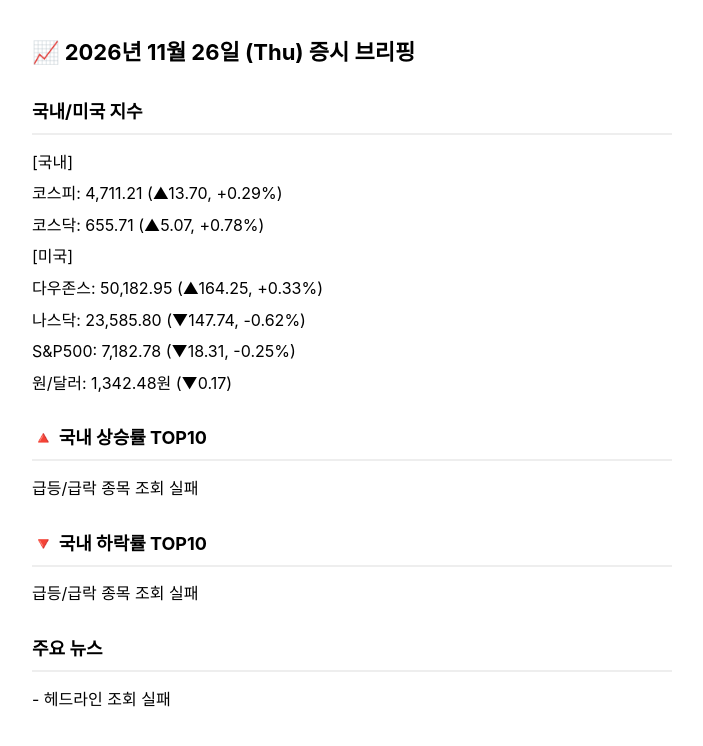
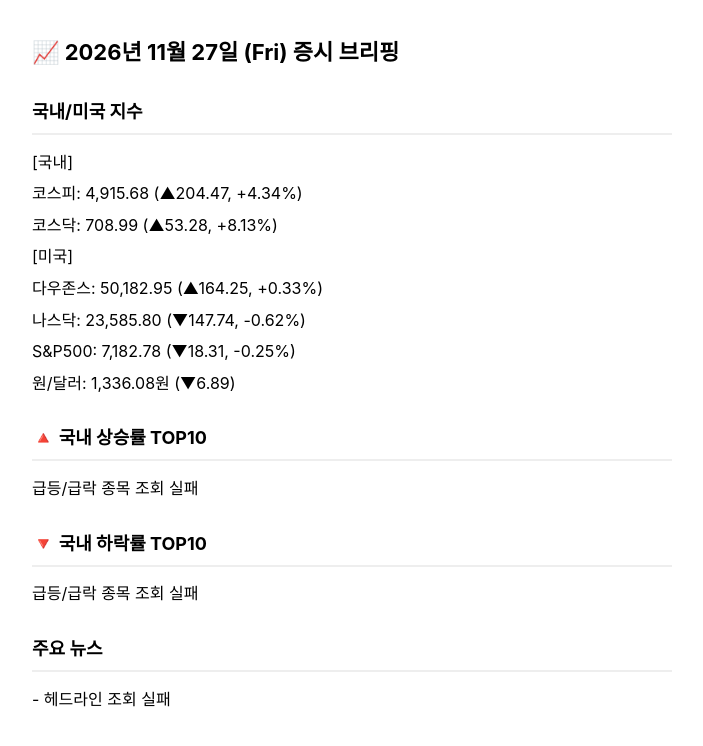
Before and after one commit to kbjwind1-cell/kakao-stock-alert, a plain HTML site: page docs/index.html in a window 1280 px wide. Shown: the whole page, without its empty margins (288-991 px from the left). Drawn offline with Linux system fonts and the light colour scheme.

Commit message:
매일 증시 브리핑 업데이트

```diff
--- a/docs/index.html
+++ b/docs/index.html
@@ -1,7 +1,7 @@
 <!DOCTYPE html>
 <html lang="ko"><head><meta charset="utf-8">
 <meta name="viewport" content="width=device-width, initial-scale=1">
-<title>2026년 11월 26일 (Thu) 증시 브리핑</title>
+<title>2026년 11월 27일 (Fri) 증시 브리핑</title>
 <meta http-equiv="Cache-Control" content="no-cache, no-store, must-revalidate">
 <meta http-equiv="Pragma" content="no-cache">
 <meta http-equiv="Expires" content="0">
@@ -12,13 +12,13 @@ h2 { font-size: 18px; margin-top: 28px; border-bottom: 2px solid #eee; padding-b
 p { margin: 6px 0; white-space: pre-wrap; }
 </style></head>
 <body>
-<h1>📈 2026년 11월 26일 (Thu) 증시 브리핑</h1>
+<h1>📈 2026년 11월 27일 (Fri) 증시 브리핑</h1>
 <h2>국내/미국 지수</h2><p>[국내]</p>
-<p>코스피: 4,711.21 (▲13.70, +0.29%)</p>
-<p>코스닥: 655.71 (▲5.07, +0.78%)</p>
+<p>코스피: 4,915.68 (▲204.47, +4.34%)</p>
+<p>코스닥: 708.99 (▲53.28, +8.13%)</p>
 <p>[미국]</p>
 <p>다우존스: 50,182.95 (▲164.25, +0.33%)</p>
 <p>나스닥: 23,585.80 (▼147.74, -0.62%)</p>
 <p>S&amp;P500: 7,182.78 (▼18.31, -0.25%)</p>
-<p>원/달러: 1,342.48원 (▼0.17)</p><h2>🔺 국내 상승률 TOP10</h2><p>급등/급락 종목 조회 실패</p><h2>🔻 국내 하락률 TOP10</h2><p>급등/급락 종목 조회 실패</p><h2>주요 뉴스</h2><p>- 헤드라인 조회 실패</p>
+<p>원/달러: 1,336.08원 (▼6.89)</p><h2>🔺 국내 상승률 TOP10</h2><p>급등/급락 종목 조회 실패</p><h2>🔻 국내 하락률 TOP10</h2><p>급등/급락 종목 조회 실패</p><h2>주요 뉴스</h2><p>- 헤드라인 조회 실패</p>
 </body></html>
```
